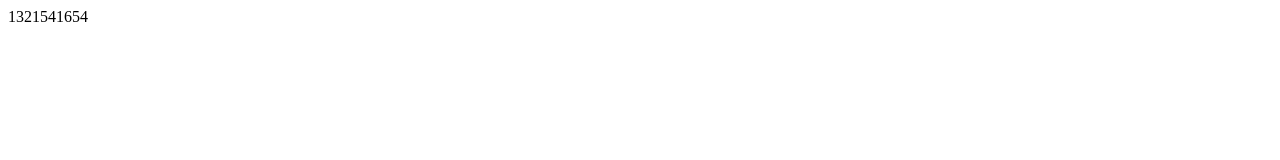
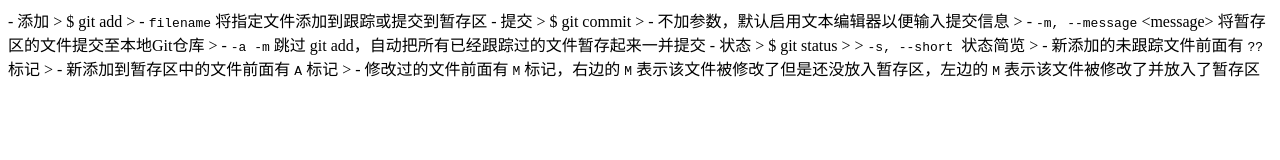
Before and after one commit to lingirlsea/lingirlsea.github.io, a plain HTML site: page index.html in a window 1280 px wide. Drawn offline with Linux system fonts and the light colour scheme.

Commit message:
Update index.html

```diff
--- a/index.html
+++ b/index.html
@@ -4,9 +4,28 @@
 	<meta charset="UTF-8">
 	<meta name="viewport" content="width=device-width, initial-scale=1.0">
 	<meta http-equiv="X-UA-Compatible" content="ie=edge">
-	<title>Document</title>
+	<title>git简明文档</title>
 </head>
 <body>
-	1321541654
+	- 添加
+> $ git add
+> - <code>filename</code> 将指定文件添加到跟踪或提交到暂存区
+
+
+- 提交
+> $ git commit
+> - 不加参数，默认启用文本编辑器以便输入提交信息
+> - <code>-m, --message</code> &lt;message&gt; 将暂存区的文件提交至本地Git仓库
+> - <code>-a -m</code> 跳过 git add，自动把所有已经跟踪过的文件暂存起来一并提交
+
+
+- 状态
+> $ git status
+>
+> <code> -s, --short </code> 状态简览
+> - 新添加的未跟踪文件前面有 <code>??</code> 标记
+> - 新添加到暂存区中的文件前面有 <code>A</code> 标记
+> - 修改过的文件前面有 <code>M</code> 标记，右边的 <code>M</code> 表示该文件被修改了但是还没放入暂存区，左边的 <code>M</code> 表示该文件被修改了并放入了暂存区
+
 </body>
 </html>
```
